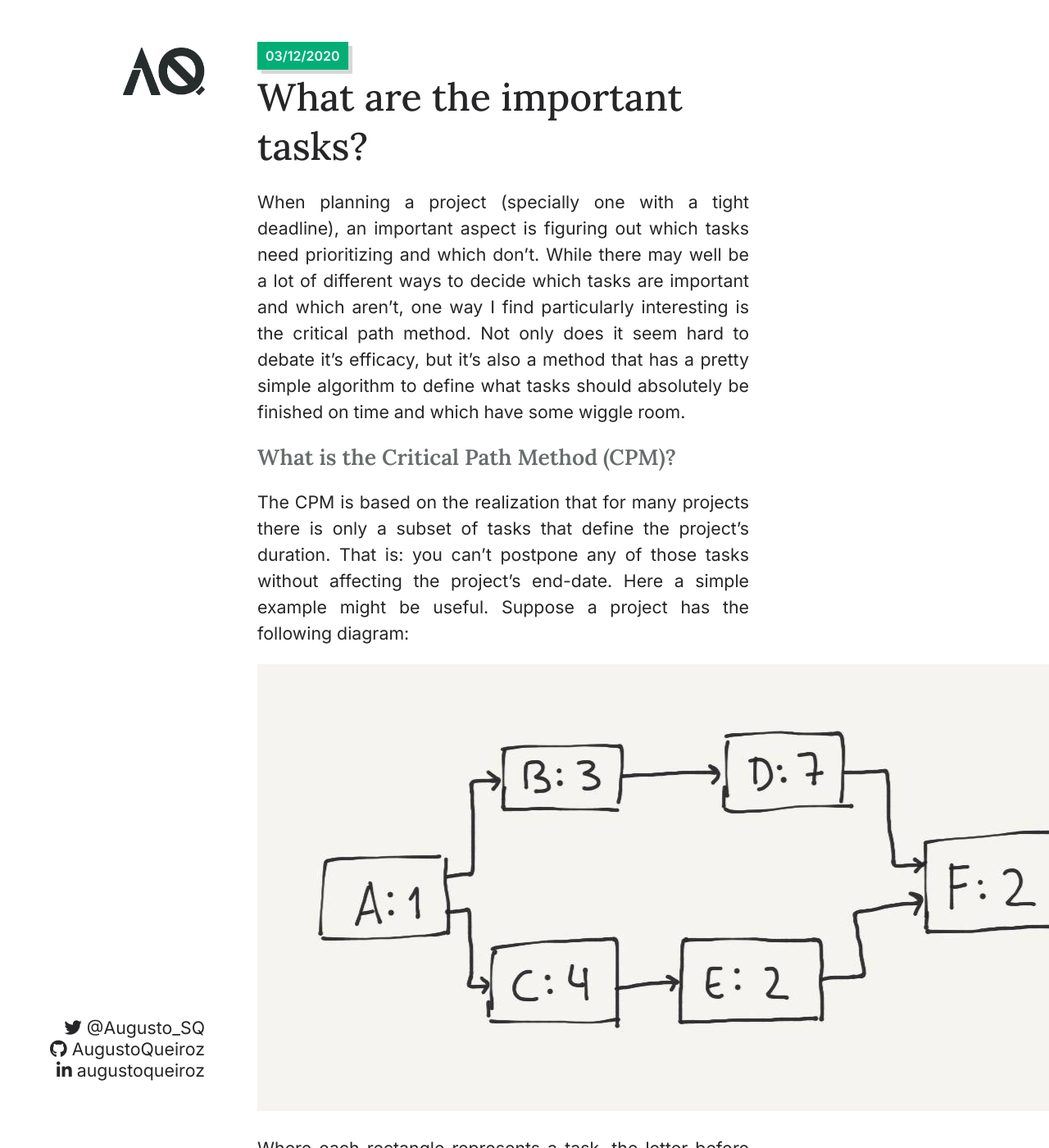
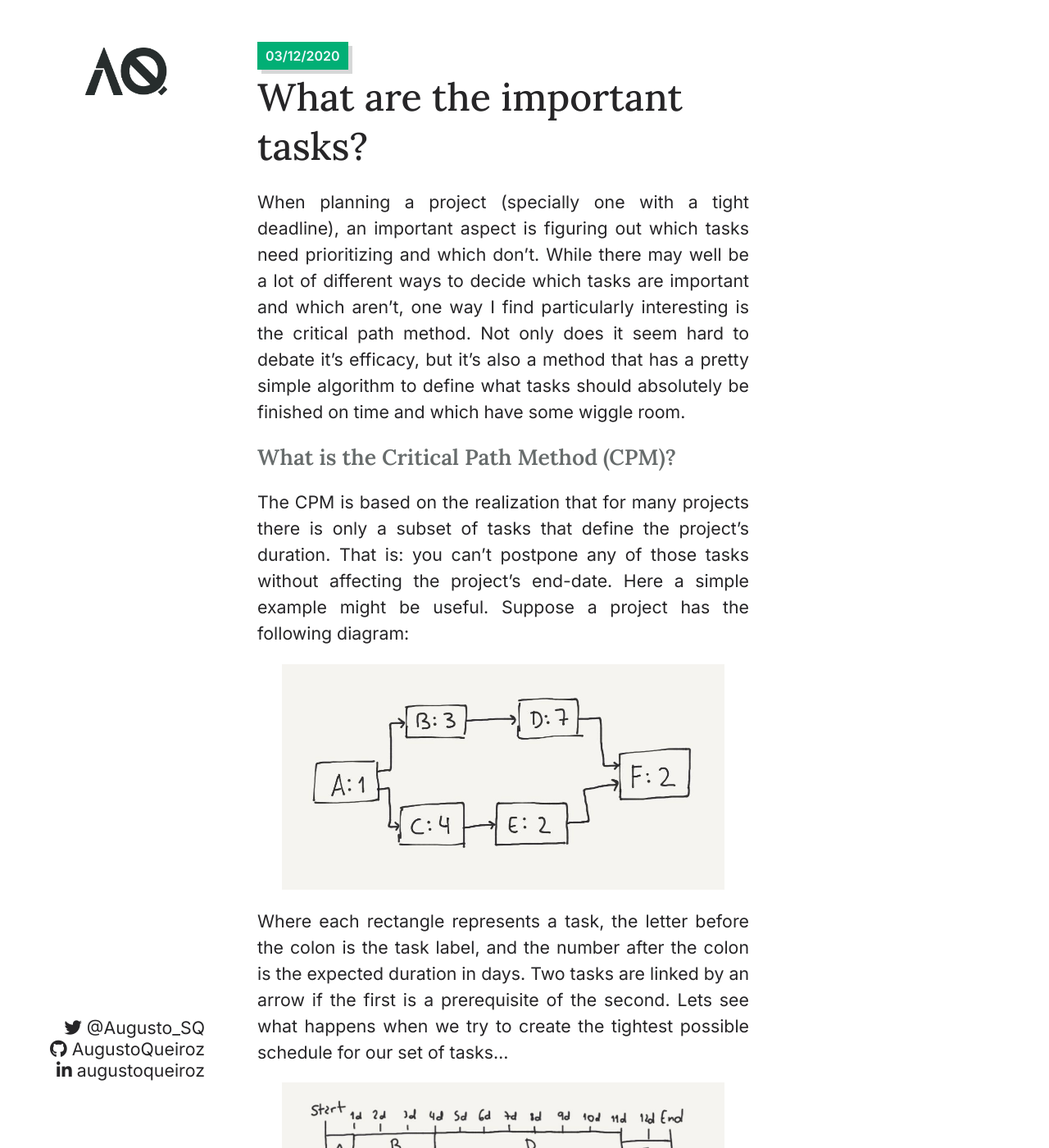
Before and after one commit to AugustoQueiroz/blog, a Jekyll site: the page built from _posts/2020-12-03-CPM.markdown, in a window 1280 px wide and 1400 px high. Shown: the whole window at 82% size. Built offline with Jekyll 4.4.1, drawn with Linux system fonts in a browser that asks for light colours; our own code applies the rules of GitHub Pages for plain Markdown files; some of the changed text lies outside the part shown.

Commit message:
Update to how images are displayed + CPM -> small correction in text

```diff
--- a/_posts/2020-12-03-CPM.markdown
+++ b/_posts/2020-12-03-CPM.markdown
@@ -12,7 +12,7 @@ The CPM is based on the realization that for many projects there is only a subse
 
 ![Example project](/blog/assets/images/CPM-1.jpg)
 
-Where each rectangle represents a task, the letter before the colon is the task label, and the number after the colon is the expected duration in days. Two tasks are linked by an arrow if the first is a prerequisite of the second. Lets see what happens when we try to create the tightest possible schedule for our set of tasks
+Where each rectangle represents a task, the letter before the colon is the task label, and the number after the colon is the expected duration in days. Two tasks are linked by an arrow if the first is a prerequisite of the second. Lets see what happens when we try to create the tightest possible schedule for our set of tasks...
 
 ![Possible Cronogram for example project](/blog/assets/images/CPM-2.jpg)
 
--- a/assets/css/style.css
+++ b/assets/css/style.css
@@ -256,3 +256,9 @@ div#content pre .nb {
 div#content pre .c {
 	color: #7C8181;
 }
+
+img {
+	width: 90%;
+	display: block;
+	margin: auto;
+}
```
